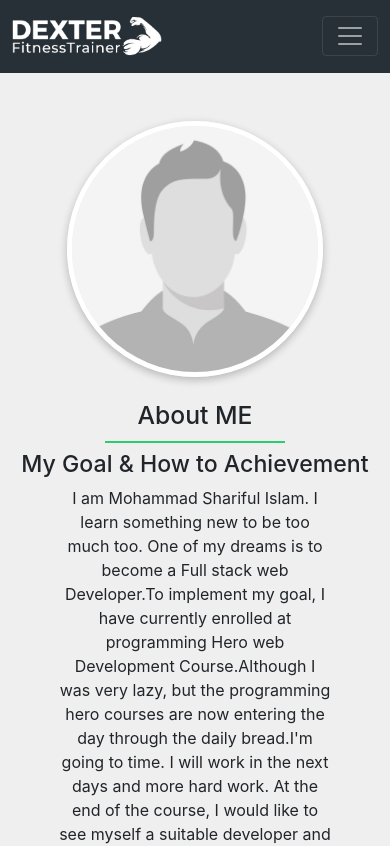
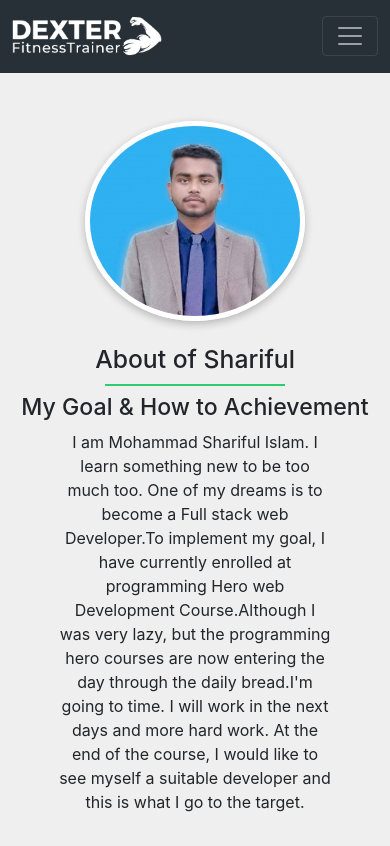
Before and after one commit to mohammadshariful/dexter-fitness, a React (Create React App) app: page /about in a window 390 px wide. Shown: the top 846 px of the page. Built offline with nearby package versions, Linux system fonts and the light colour scheme; no server answers.

Commit message:
about page component update

```diff
--- a/src/Pages/About/About.css
+++ b/src/Pages/About/About.css
@@ -5,6 +5,8 @@
 
 .about-img-container img {
   width: 100%;
+  height: 300px;
+  object-fit: cover;
   border: 5px solid #fff;
   border-radius: 50%;
   box-shadow: rgba(0, 0, 0, 0.24) 0px 3px 8px;
@@ -15,7 +17,8 @@
     width: 100%;
   }
   .about-img-container img {
-    width: 70%;
+    width: 60%;
+    height: 200px;
     display: block;
     margin: 0 auto;
   }
@@ -26,6 +29,7 @@
   }
   .about-img-container img {
     width: 80%;
+    height: 80%;
     display: block;
     margin: 0 auto;
   }
--- a/src/Pages/About/About.js
+++ b/src/Pages/About/About.js
@@ -1,14 +1,14 @@
 import React from "react";
 import { Container } from "react-bootstrap";
-import aboutImg from "../../Assets/Images/placeholderImg.jpeg";
+import sharifulImg from "../../Assets/Images/shariful.jpg";
 import "./About.css";
 const About = () => {
   return (
     <Container className="my-5">
       <div className="about-img-container mb-4">
-        <img className="img-fluid" src={aboutImg} alt="" />
+        <img className="img-fluid" src={sharifulImg} alt="" />
       </div>
-      <h2 className="section-title text-center">About ME</h2>
+      <h2 className="section-title text-center">About of Shariful</h2>
       <div className="text-center">
         <h3>My Goal & How to Achievement</h3>
         <p className="w-75 mx-auto">
```
Also changed, not shown: public/data.json (+7 -0 lines), src/Assets/Images/placeholderImg.jpeg (deleted), src/Assets/Images/shariful.jpg (added).
